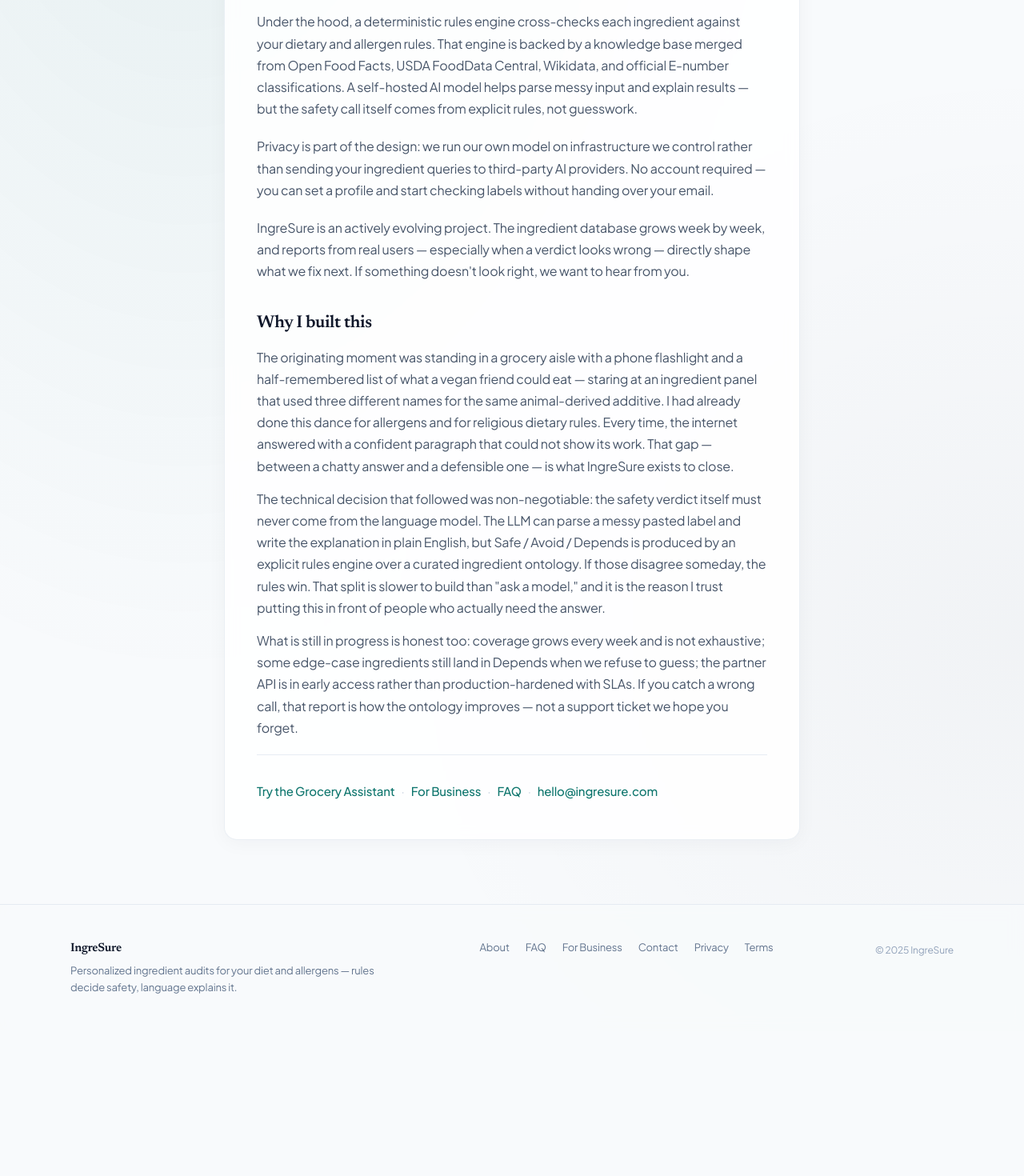
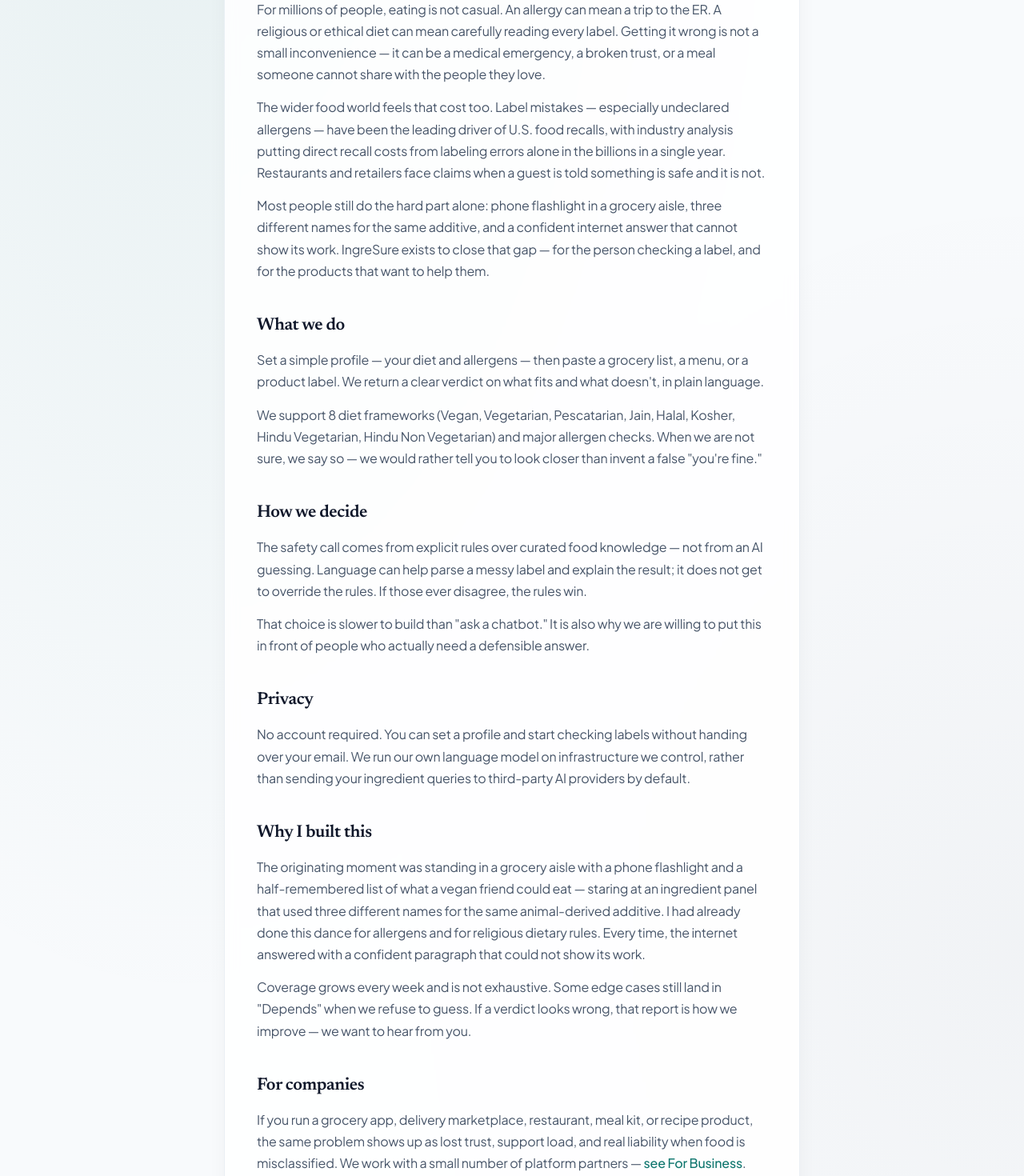
Before and after one commit to divyamsaraf/IngreSure, a Next.js app in the folder frontend/: page /about in a window 1280 px wide. Shown: the part 420-1890 px from the top of the page at 80% size. Before the commit the page ends 1709 px from the top, so only its background shows below. Built offline with nearby package versions, Linux system fonts and the light colour scheme; no server answers.

Commit message:
Rewrite About around human stakes and trustworthy answers.
Lead with why diets and allergies matter (including industry recall context),
explain rules-over-guesswork in plain language, and keep eng/status detail out.

```diff
--- a/frontend/src/app/about/page.tsx
+++ b/frontend/src/app/about/page.tsx
@@ -3,69 +3,108 @@
 import ContentPageLayout from '@/components/content/ContentPageLayout'
 import { ContentPageHeader } from '@/components/content/ContentPageHeader'
 import { ContentSection } from '@/components/content/ContentSection'
-import { CONTACT_EMAIL } from '@/lib/site'
+import { BRAND, CONTACT_EMAIL, COVERAGE } from '@/lib/site'
 
 export const metadata: Metadata = {
   title: 'About | IngreSure',
-  description: 'What IngreSure is, how it works, and why we built it.',
+  description:
+    'IngreSure helps people with diets and allergies know what is safe to eat — with clear answers, not guesswork.',
 }
 
+/**
+ * About page — mission and trust for people (and a light path for platforms).
+ * Content / editorial voice; no status boards or eng changelog.
+ */
 export default function AboutPage() {
   return (
     <ContentPageLayout>
-      <ContentPageHeader title="About IngreSure" />
+      <ContentPageHeader
+        title="About IngreSure"
+        description={`${BRAND.oneLiner}`}
+      />
 
-      <div className="ds-content-body space-y-5">
+      <div className="ds-content-body space-y-10">
+        <ContentSection title="Why this exists">
           <p>
-          IngreSure is for people who manage dietary restrictions, allergies, or religious dietary law
-          and are tired of manually parsing ingredient labels. Paste a grocery list, a menu, or a
-          product label — and get a clear verdict on what fits your profile and what doesn&apos;t, in
-          plain language.
+            For millions of people, eating is not casual. An allergy can mean a trip to the ER. A
+            religious or ethical diet can mean carefully reading every label. Getting it wrong is not
+            a small inconvenience — it can be a medical emergency, a broken trust, or a meal someone
+            cannot share with the people they love.
           </p>
+          <p className="mt-3">
+            The wider food world feels that cost too. Label mistakes — especially undeclared allergens
+            — have been the leading driver of U.S. food recalls, with industry analysis putting direct
+            recall costs from labeling errors alone in the billions in a single year. Restaurants and
+            retailers face claims when a guest is told something is safe and it is not.
+          </p>
+          <p className="mt-3">
+            Most people still do the hard part alone: phone flashlight in a grocery aisle, three
+            different names for the same additive, and a confident internet answer that cannot show
+            its work. IngreSure exists to close that gap — for the person checking a label, and for
+            the products that want to help them.
+          </p>
+        </ContentSection>
+
+        <ContentSection title="What we do">
           <p>
-          Under the hood, a deterministic rules engine cross-checks each ingredient against your dietary
-          and allergen rules. That engine is backed by a knowledge base merged from Open Food Facts, USDA
-          FoodData Central, Wikidata, and official E-number classifications. A self-hosted AI model
-          helps parse messy input and explain results — but the safety call itself comes from explicit
-          rules, not guesswork.
+            Set a simple profile — your diet and allergens — then paste a grocery list, a menu, or a
+            product label. We return a clear verdict on what fits and what doesn&apos;t, in plain
+            language.
           </p>
+          <p className="mt-3">
+            We support {COVERAGE.dietFrameworks.length} diet frameworks (
+            {COVERAGE.dietFrameworks.join(', ')}) and major allergen checks. When we are not sure, we
+            say so — we would rather tell you to look closer than invent a false &quot;you&apos;re
+            fine.&quot;
+          </p>
+        </ContentSection>
+
+        <ContentSection title="How we decide">
           <p>
-          Privacy is part of the design: we run our own model on infrastructure we control rather than
-          sending your ingredient queries to third-party AI providers. No account required — you can
-          set a profile and start checking labels without handing over your email.
+            The safety call comes from explicit rules over curated food knowledge — not from an AI
+            guessing. Language can help parse a messy label and explain the result; it does not get
+            to override the rules. If those ever disagree, the rules win.
           </p>
+          <p className="mt-3">
+            That choice is slower to build than &quot;ask a chatbot.&quot; It is also why we are
+            willing to put this in front of people who actually need a defensible answer.
+          </p>
+        </ContentSection>
+
+        <ContentSection title="Privacy">
           <p>
-          IngreSure is an actively evolving project. The ingredient database grows week by week, and
-          reports from real users — especially when a verdict looks wrong — directly shape what we fix
-          next. If something doesn&apos;t look right, we want to hear from you.
+            No account required. You can set a profile and start checking labels without handing over
+            your email. We run our own language model on infrastructure we control, rather than
+            sending your ingredient queries to third-party AI providers by default.
           </p>
+        </ContentSection>
 
-        <div className="pt-4">
         <ContentSection title="Why I built this">
           <p>
             The originating moment was standing in a grocery aisle with a phone flashlight and a
-            half-remembered list of what a vegan friend could eat — staring at an ingredient panel that
-            used three different names for the same animal-derived additive. I had already done this
-            dance for allergens and for religious dietary rules. Every time, the internet answered with
-            a confident paragraph that could not show its work. That gap — between a chatty answer and
-            a defensible one — is what IngreSure exists to close.
+            half-remembered list of what a vegan friend could eat — staring at an ingredient panel
+            that used three different names for the same animal-derived additive. I had already done
+            this dance for allergens and for religious dietary rules. Every time, the internet
+            answered with a confident paragraph that could not show its work.
           </p>
-          <p>
-            The technical decision that followed was non-negotiable: the safety verdict itself must never
-            come from the language model. The LLM can parse a messy pasted label and write the
-            explanation in plain English, but Safe / Avoid / Depends is produced by an explicit rules
-            engine over a curated ingredient ontology. If those disagree someday, the rules win. That
-            split is slower to build than &quot;ask a model,&quot; and it is the reason I trust putting
-            this in front of people who actually need the answer.
-          </p>
-          <p>
-            What is still in progress is honest too: coverage grows every week and is not exhaustive;
-            some edge-case ingredients still land in Depends when we refuse to guess; the partner API
-            is in early access rather than production-hardened with SLAs. If you catch a wrong call,
-            that report is how the ontology improves — not a support ticket we hope you forget.
+          <p className="mt-3">
+            Coverage grows every week and is not exhaustive. Some edge cases still land in
+            &quot;Depends&quot; when we refuse to guess. If a verdict looks wrong, that report is how
+            we improve — we want to hear from you.
           </p>
         </ContentSection>
-        </div>
+
+        <ContentSection title="For companies">
+          <p>
+            If you run a grocery app, delivery marketplace, restaurant, meal kit, or recipe product,
+            the same problem shows up as lost trust, support load, and real liability when food is
+            misclassified. We work with a small number of platform partners —{' '}
+            <Link href="/for-business" className="ds-link">
+              see For Business
+            </Link>
+            .
+          </p>
+        </ContentSection>
 
         <p className="border-t border-slate-200/80 pt-8 text-[15px]">
           <Link href="/chat" className="ds-link">
```
Lines whose indentation alone changed are shown as unchanged.
